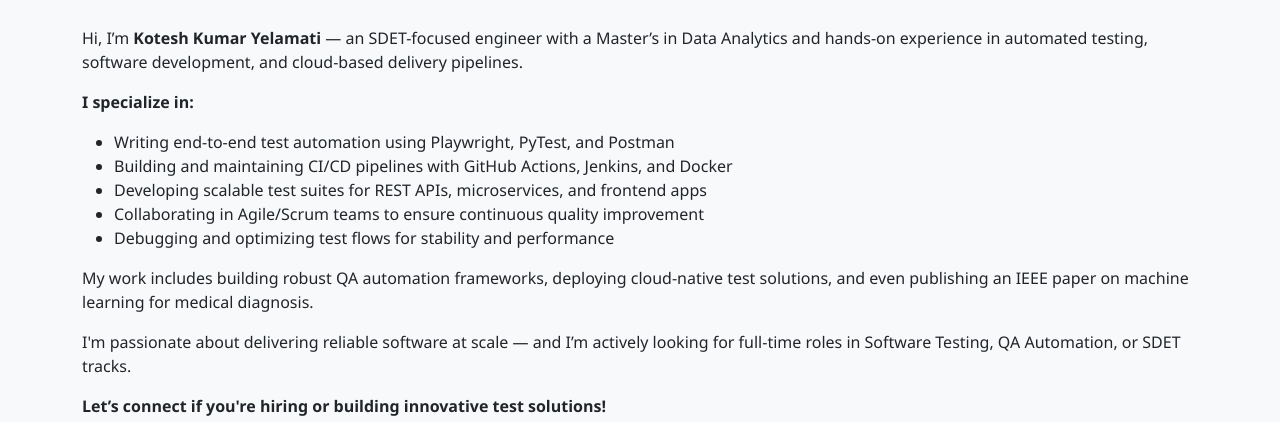
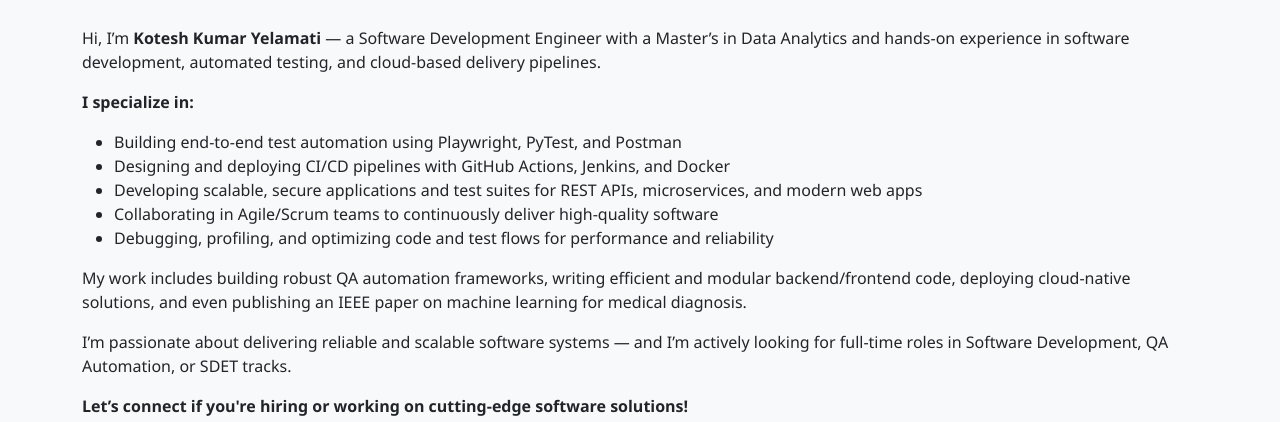
Before and after one commit to koteshyelamati/koteshyelamati.github.io, a plain HTML site: page index.html in a window 1280 px wide. Shown: the part 378-800 px from the top of the page. Drawn offline with nearby package versions, Linux system fonts and the light colour scheme.

Commit message:
Add files via upload

```diff
--- a/index.html
+++ b/index.html
@@ -78,18 +78,18 @@
 <section class="section bg-light">
   <div class="container">
     <h2 class="section-title">About Me</h2>
-    <p>Hi, I’m <strong>Kotesh Kumar Yelamati</strong> — an SDET-focused engineer with a Master’s in Data Analytics and hands-on experience in automated testing, software development, and cloud-based delivery pipelines.</p>
+    <p>Hi, I’m <strong>Kotesh Kumar Yelamati</strong> — a Software Development Engineer with a Master’s in Data Analytics and hands-on experience in software development, automated testing, and cloud-based delivery pipelines.</p>
     <p><strong>I specialize in:</strong></p>
     <ul>
-      <li>Writing end-to-end test automation using Playwright, PyTest, and Postman</li>
-      <li>Building and maintaining CI/CD pipelines with GitHub Actions, Jenkins, and Docker</li>
-      <li>Developing scalable test suites for REST APIs, microservices, and frontend apps</li>
-      <li>Collaborating in Agile/Scrum teams to ensure continuous quality improvement</li>
-      <li>Debugging and optimizing test flows for stability and performance</li>
+      <li>Building end-to-end test automation using Playwright, PyTest, and Postman</li>
+      <li>Designing and deploying CI/CD pipelines with GitHub Actions, Jenkins, and Docker</li>
+      <li>Developing scalable, secure applications and test suites for REST APIs, microservices, and modern web apps</li>
+      <li>Collaborating in Agile/Scrum teams to continuously deliver high-quality software</li>
+      <li>Debugging, profiling, and optimizing code and test flows for performance and reliability</li>
     </ul>
-    <p>My work includes building robust QA automation frameworks, deploying cloud-native test solutions, and even publishing an IEEE paper on machine learning for medical diagnosis.</p>
-    <p>I'm passionate about delivering reliable software at scale — and I’m actively looking for full-time roles in Software Testing, QA Automation, or SDET tracks.</p>
-    <p><strong>Let’s connect if you're hiring or building innovative test solutions!</strong></p>
+    <p>My work includes building robust QA automation frameworks, writing efficient and modular backend/frontend code, deploying cloud-native solutions, and even publishing an IEEE paper on machine learning for medical diagnosis.</p>
+    <p>I’m passionate about delivering reliable and scalable software systems — and I’m actively looking for full-time roles in Software Development, QA Automation, or SDET tracks.</p>
+    <p><strong>Let’s connect if you're hiring or working on cutting-edge software solutions!</strong></p>
   </div>
 </section>
 
```
